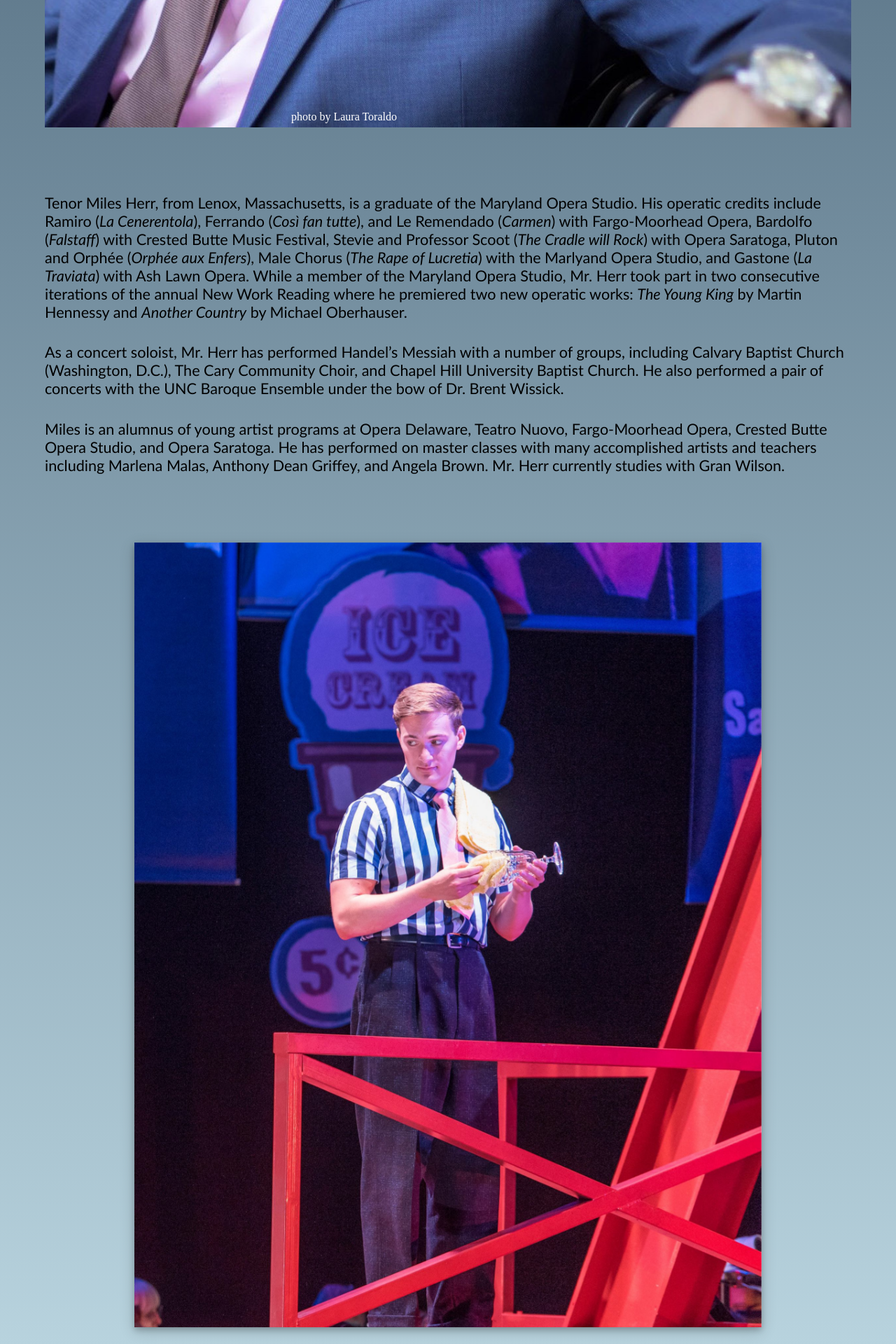
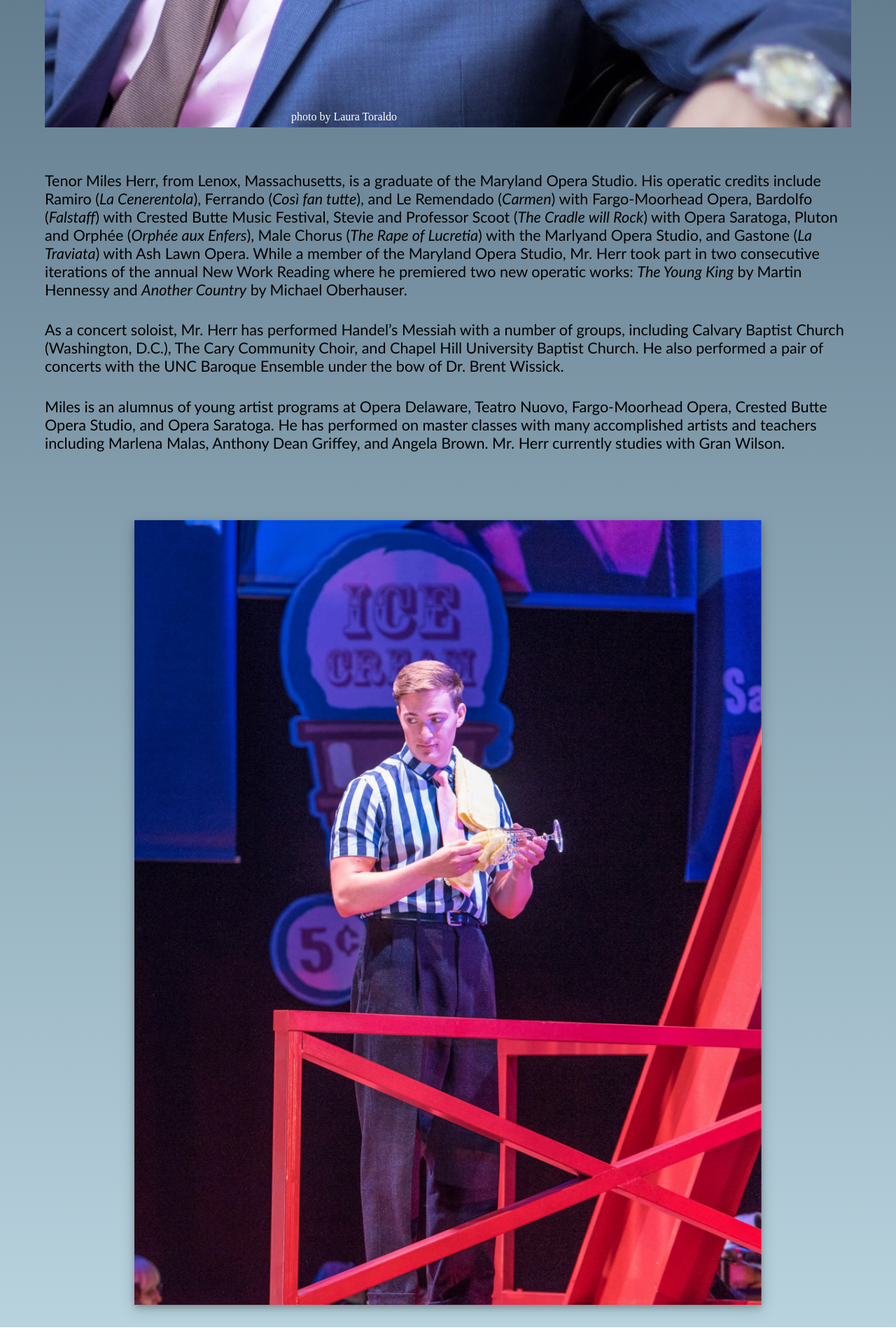
Before and after one commit to leemlb06pmi/leemlb06pmi.github.io, a Jekyll site: the page built from index.html, in a window 1280 px wide. Shown: the part 1999-3919 px from the top of the page at 70% size. Built offline with Jekyll 4.4.1, drawn with Linux system fonts in a browser that asks for light colours; after the commit the page ends 3895 px from its top, so only the background shows below that.

Commit message:
Update index.html

```diff
--- a/index.html
+++ b/index.html
@@ -32,7 +32,7 @@ title: Miles Herr, Tenor
 		<div class="row">
 			<div class="column 65left">
 				<div style="margin 2.5% 5% 2.5% 5%;">
-					<p style="text-align:left;margin:5% 5% 2.5% 5%;padding:2.5% 0% 0% 0%;">Tenor Miles Herr, from Lenox, Massachusetts, is a graduate of the Maryland Opera Studio.
+					<p style="text-align:left;margin:5% 5% 2.5% 5%;">Tenor Miles Herr, from Lenox, Massachusetts, is a graduate of the Maryland Opera Studio.
 			His operatic credits include Ramiro (<em>La Cenerentola</em>), Ferrando (<em>Così fan tutte</em>), and Le Remendado (<em>Carmen</em>) with
 			Fargo-Moorhead Opera, Bardolfo (<em>Falstaff</em>) with Crested Butte Music Festival, Stevie and Professor
 			Scoot (<em>The Cradle will Rock</em>) with Opera Saratoga, Pluton and Orphée (<em>Orphée aux Enfers</em>),
@@ -40,11 +40,11 @@ title: Miles Herr, Tenor
 			Lawn Opera. While a member of the Maryland Opera Studio, Mr. Herr took part in two consecutive iterations of the annual New
 			Work Reading where he premiered two new operatic works: <em>The Young King</em> by Martin Hennessy and <em>Another Country</em> by Michael Oberhauser.
 					</p>
-					<p style="text-align:left;margin:2.5% 5% 2.5% 5%;padding:0%;">As a concert soloist, Mr. Herr has performed Handel’s Messiah with a number of groups,
+					<p style="text-align:left;margin:2.5% 5% 2.5% 5%;">As a concert soloist, Mr. Herr has performed Handel’s Messiah with a number of groups,
 						including Calvary Baptist Church (Washington, D.C.), The Cary Community Choir, and Chapel Hill University Baptist Church.
 						He also performed a pair of concerts with the UNC Baroque Ensemble under the bow of Dr. Brent Wissick.
 					</p>
-					<p style="text-align:left;margin:2.5% 5% 2.5% 5%;padding:0%;">Miles is an alumnus of young artist programs at
+					<p style="text-align:left;margin:2.5% 5% 2.5% 5%;">Miles is an alumnus of young artist programs at
 						Opera Delaware, Teatro Nuovo, Fargo-Moorhead Opera, Crested Butte Opera Studio, and Opera Saratoga.
 						He has performed on master classes with many accomplished artists and teachers including Marlena Malas,
 						Anthony Dean Griffey, and Angela Brown. Mr. Herr currently studies with Gran Wilson.
```
